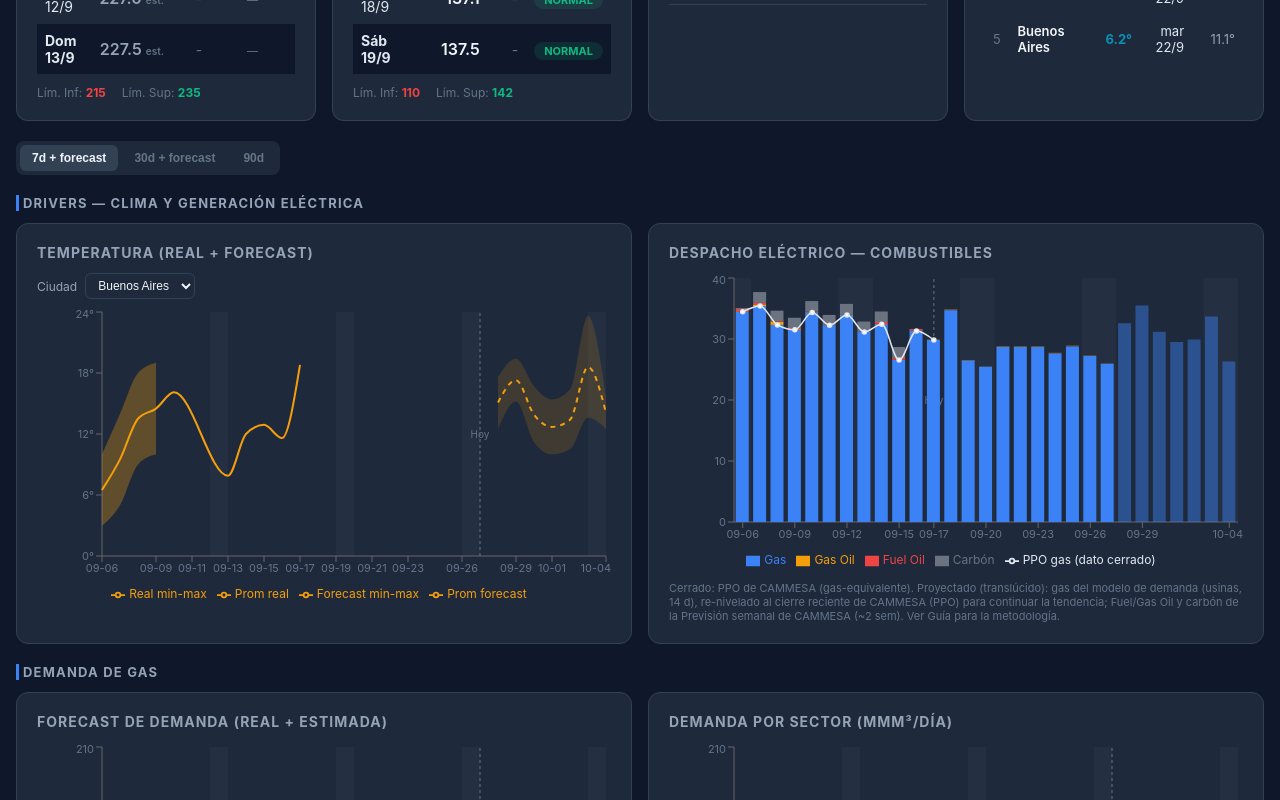
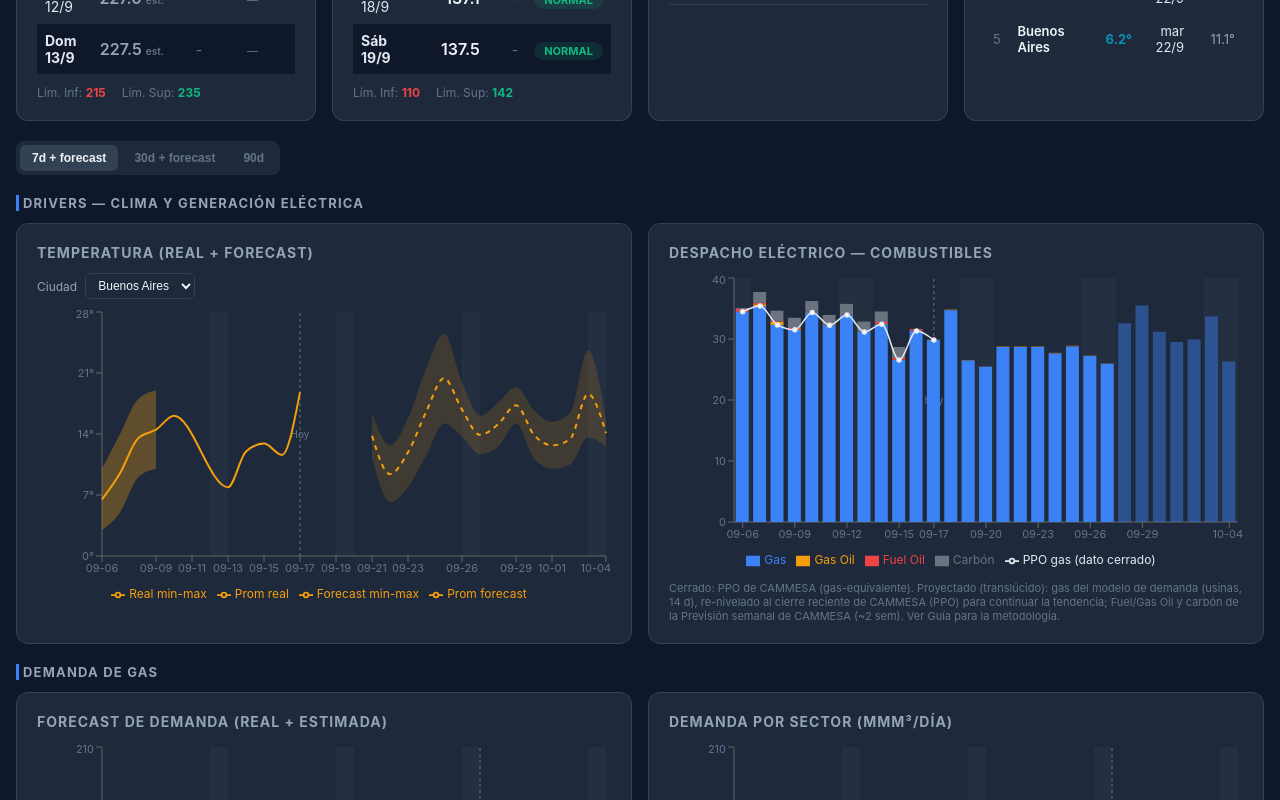
Before and after one commit to RodrigoManassero/estado-sistema-gas-rodrigo, a React (Vite) app: page / in a window 1280 px wide. Shown: the part 2000-2800 px from the top of the page. Built offline with nearby package versions, Linux system fonts and the light colour scheme.

Commit message:
Refactor temperature data processing in TemperatureChart
Updated logic to determine the last date with actual temperature data and adjusted the return values accordingly.

```diff
--- a/src/components/TemperatureChart.tsx
+++ b/src/components/TemperatureChart.tsx
@@ -42,7 +42,10 @@ export default function TemperatureChart({
   }[selectedCityId as 'ba' | 'esquel']
 
   const { rows, lastHistorical, hasForecast, weekends } = useMemo(() => {
-    const lastDate = data[data.length - 1]?.fecha ?? ''
+    // 1. Determinar la última fecha que REALMENTE tiene datos de temperatura cargados
+    const lastDateWithData = histKey
+      ? data.filter((d) => (d as never)[histKey.prom] != null).pop()?.fecha ?? ''
+      : ''
 
     const byDate = new Map<string, {
       fecha: string
@@ -52,6 +55,7 @@ export default function TemperatureChart({
       temp_range_fc?: [number | null, number | null] | null
     }>()
 
+    // 2. Cargar la serie histórica existente
     if (histKey) {
       for (const d of data) {
         const min = (d as never)[histKey.min] as number | null
@@ -64,23 +68,33 @@ export default function TemperatureChart({
       }
     }
 
+    // 3. Unir el Forecast de Open-Meteo
     const fcSource: ForecastDay[] = city?.forecast ?? forecast
     let hasForecast = false
     for (const f of fcSource) {
-      if (f.fecha <= lastDate) continue
-      hasForecast = true
-      const existing = byDate.get(f.fecha) ?? { fecha: f.fecha }
-      byDate.set(f.fecha, {
-        ...existing,
-        temp_prom_fc: f.temp_prom,
-        temp_range_fc: f.temp_min != null && f.temp_max != null ? [f.temp_min, f.temp_max] : null,
-      })
+      const existing = byDate.get(f.fecha)
+
+      // Permitir el forecast si la fecha supera el último dato real O si en esa fecha el histórico es null
+      if (f.fecha > lastDateWithData || !existing?.temp_prom_real) {
+        hasForecast = true
+        byDate.set(f.fecha, {
+          ...(existing ?? { fecha: f.fecha }),
+          temp_prom_fc: f.temp_prom,
+          temp_range_fc: f.temp_min != null && f.temp_max != null ? [f.temp_min, f.temp_max] : null,
+        })
+      }
     }
 
     const merged = [...byDate.values()].sort((a, b) => a.fecha.localeCompare(b.fecha))
     const padded = allDates ? padToDates(merged, allDates) : merged
     const weekends = weekendSpans(padded.map((r) => r.fecha))
-    return { rows: padded, lastHistorical: lastDate, hasForecast, weekends }
+
+    return {
+      rows: padded,
+      lastHistorical: lastDateWithData,
+      hasForecast,
+      weekends
+    }
   }, [data, forecast, city, histKey, allDates])
 
   return (
```
